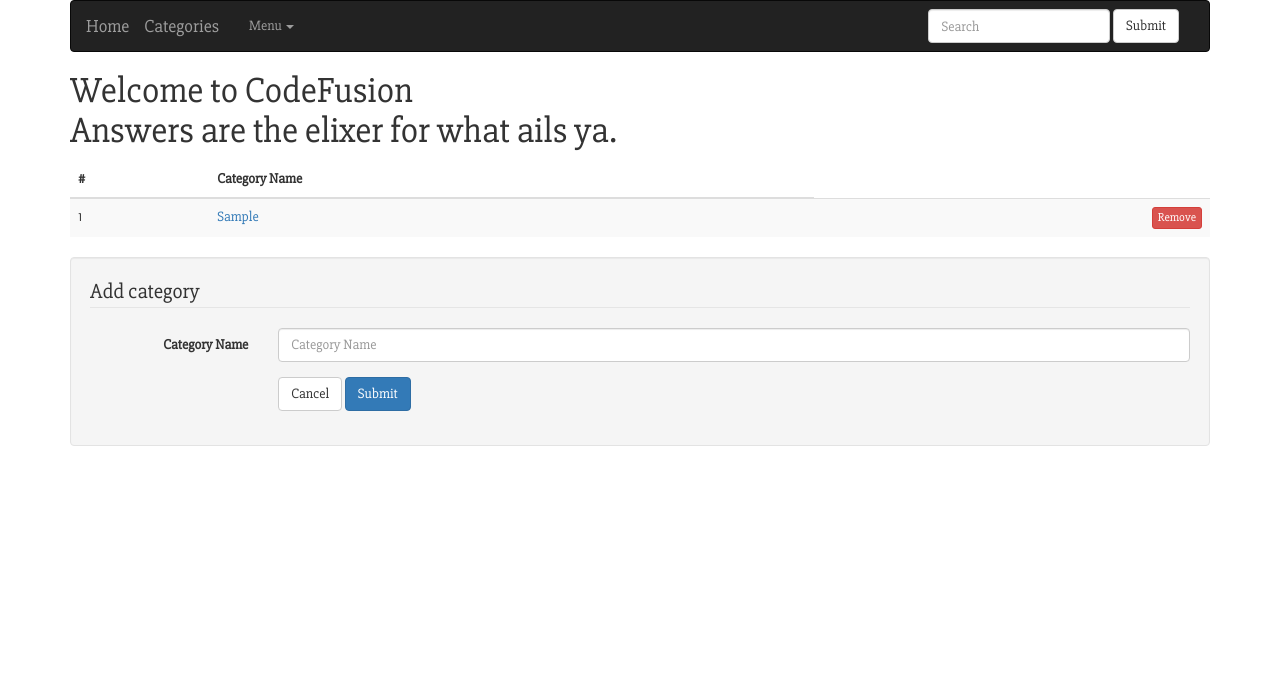
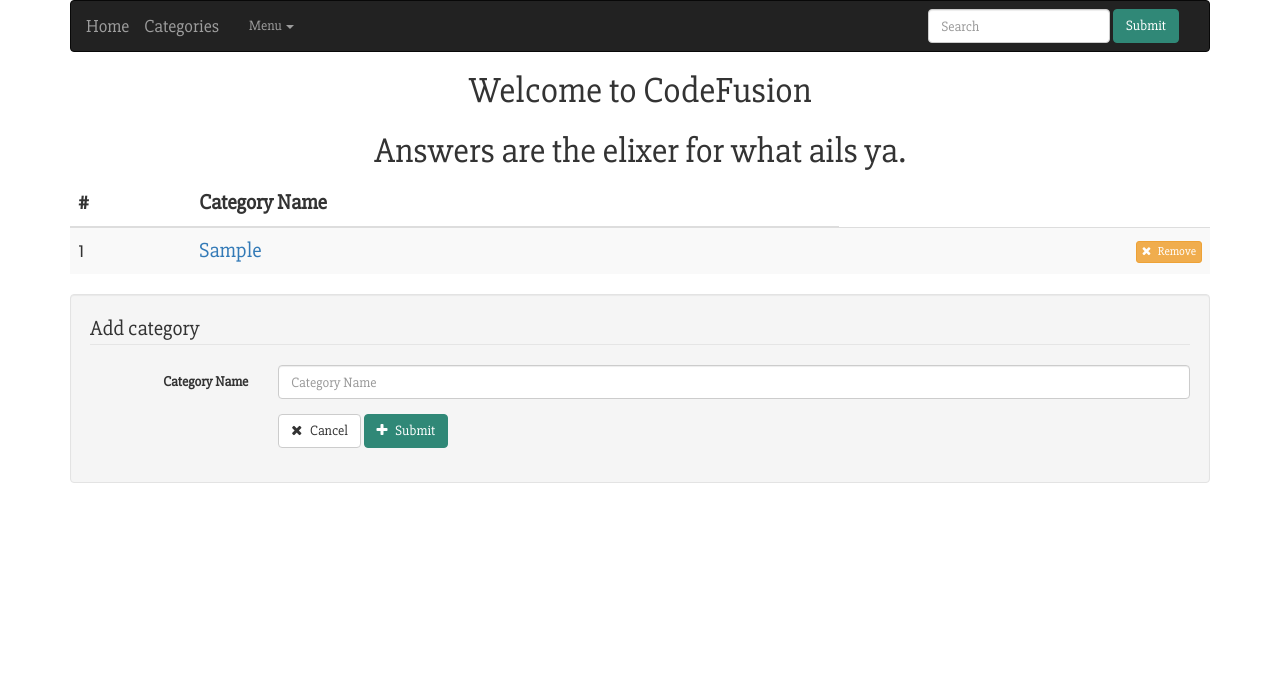
Before and after one commit to mkelley2/forum_project, a PHP site: template web/views/categories.html.twig in a window 1280 px wide. Shown: the top 688 px of the page. Run offline with PHP 8.4, Linux system fonts and the light colour scheme; the template is opened without the code that fills it: most values are stand-ins (such as "Sample title", 1, 10 or a date in 2020); some libraries are stand-ins or nearby versions.

Commit message:
style submit button

```diff
--- a/web/styles.css
+++ b/web/styles.css
@@ -1,5 +1,27 @@
 body, h1 {
     font-family: 'Slabo 27px', serif;
+}
+
+h2 {
+    font-family: 'Slabo 27px', serif;
+    font-size: 35px;
+}
+
+footer {
+    position: absolute;
+    bottom: 0;
+}
+
+th {
+    font-size: 1.5em
+}
+
+td {
+    font-size: 1.5em
+}
+
+.welcome {
+    text-align: center;
 }
 
 .title {
@@ -13,9 +35,11 @@ body, h1 {
     margin-bottom: 0;
 }
 
-footer {
-    position: absolute;
-    bottom: 0;
+
+.btn-primary {
+    color: #ffffff;
+    background-color: #308877;
+    border-color: #308877
 }
 
 #newCopies {
--- a/web/views/categories.html.twig
+++ b/web/views/categories.html.twig
@@ -5,10 +5,9 @@
         <div class="container">
             {% include '/components/navbar.html.twig' %}
 
-            <h1>
-                Welcome to CodeFusion <br>
-                Answers are the elixer for what ails ya.
-            </h1>
+            <h1 class="welcome">Welcome to CodeFusion</h1>
+            <h2 class="welcome">Answers are the elixer for what ails ya.</h2>
+
             <table class="table table-striped table-hover ">
                   <thead>
                     <tr>
@@ -27,7 +26,7 @@
                           <td>
                               <form class="form-group tbl-del" action="/delete-category/{{category.getId}}" method="post">
                                     <input type="hidden" name="_method" value="delete">
-                                    <button type="submit" class="btn btn-xs btn-danger" name="button">Remove</button>
+                                    <button type="submit" class="btn btn-xs btn-warning" name="button"><i class="fa fa-times" aria-hidden="true"></i> &nbsp Remove</button>
                               </form>
                           </td>
                       </tr>
@@ -47,8 +46,8 @@
                     </div>
                     <div class="form-group">
                       <div class="col-lg-10 col-lg-offset-2">
-                        <button type="reset" class="btn btn-default">Cancel</button>
-                        <button type="submit" class="btn btn-primary">Submit</button>
+                        <button type="reset" class="btn btn-default"><i class="fa fa-times" aria-hidden="true"></i> &nbsp Cancel</button>
+                        <button type="submit" class="btn btn-primary"><i class="fa fa-plus" aria-hidden="true"></i> &nbsp Submit</button>
                       </div>
                     </div>
                   </fieldset>
--- a/web/views/components/navbar.html.twig
+++ b/web/views/components/navbar.html.twig
@@ -20,7 +20,8 @@
         <div class="form-group">
           <input type="text" name="search_term" class="form-control" placeholder="Search">
         </div>
-        <button type="submit" class="btn btn-default">Submit</button>
+         <button type="submit" class="btn btn-primary">Submit</button>
+
       </form>
     </div>
   </div>
```
